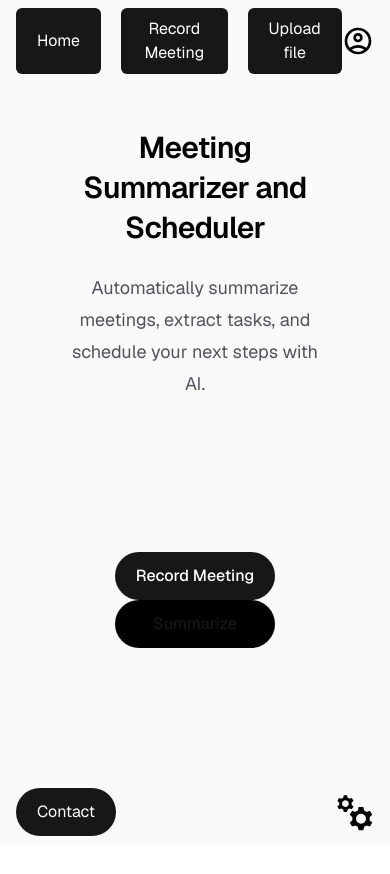
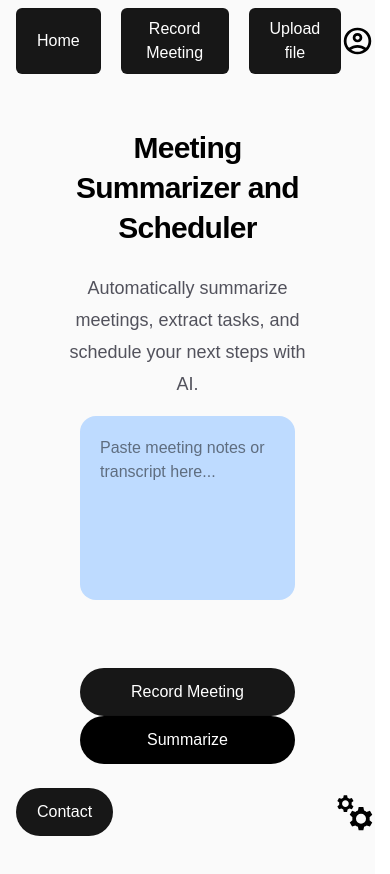
Before and after one commit to Esuyawkall/ai-meeting-summarizer, a Next.js app: page / in a window 390 px wide. Shown: the top 874 px of the page. Before the commit the page ends 844 px from the top, so only its background shows below. Built offline with nearby package versions, Linux system fonts and the light colour scheme.

Commit message:
Commit nine --- Linked backend and frontend for summarize button, Ran test cases on the summary

```diff
--- /dev/null
+++ b/app/components/summarizer.tsx
@@ -0,0 +1,133 @@
+"use client";
+
+import { useState } from "react";
+import { summarizeMeetingAPI, SummaryResult } from "@/lib/api";
+
+const Summarizer = () => {
+  const [meetingText, setMeetingText] = useState<string>("");
+  const [result, setResult] = useState<SummaryResult | null>(null);
+  const [loading, setLoading] = useState<boolean>(false);
+  const [error, setError] = useState<string | null>(null);
+
+  const isDisabled = loading || meetingText.trim() === "";
+
+  const handleSummarize = async (
+    e: React.FormEvent<HTMLFormElement>
+  ): Promise<void> => {
+    e.preventDefault();
+
+    if (!meetingText.trim()) {
+      setError("Please enter meeting notes first.");
+      return;
+    }
+
+    setLoading(true);
+    setError(null);
+    setResult(null);
+
+    try {
+      const data: SummaryResult = await summarizeMeetingAPI(meetingText);
+      setResult(data);
+    } catch (err: unknown) {
+      if (err instanceof Error) {
+        setError(err.message);
+      } else {
+        setError("Something went wrong. Please try again.");
+      }
+    } finally {
+      setLoading(false);
+    }
+  };
+
+  return (
+    <div className="w-full max-w-4xl mx-auto p-4 box-border ">
+      {/* FORM CONTAINER */}
+      <div className="w-full max-w-full">
+        <form onSubmit={handleSummarize}>
+          {/* INPUT */}
+          <div className="flex flex-col w-full">
+            <textarea
+              name="input_data"
+              id="input_data"
+              value={meetingText}
+              onChange={(e) => {
+                setMeetingText(e.target.value);
+                if (error) setError(null);
+              }}
+              placeholder="Paste meeting notes or transcript here..."
+              rows={6}
+              className="w-full box-border bg-blue-200 rounded-2xl p-5 text-black dark:bg-green-200 resize-none"
+            />
+          </div>
+
+          {/* ACTION BUTTONS */}
+          <div className="flex flex-col sm:flex-row sm:gap-5 md:gap-20 py-[8vh] text-base font-medium">
+            <button
+              type="button"
+              className="shrink-0 flex h-12 w-full sm:w-[180px] items-center justify-center gap-2 rounded-full bg-foreground px-5 text-background border border-black/8 transition-colors hover:text-white hover:bg-[#383838] dark:border-white/8 dark:hover:bg-[#ccc] dark:hover:text-black"
+            >
+              Record Meeting
+            </button>
+
+            <button
+              type="submit"
+              disabled={isDisabled}
+              className={`shrink-0 flex h-12 w-full sm:w-[158px] items-center justify-center rounded-full px-5 transition-colors ${
+                isDisabled
+                  ? "bg-black cursor-not-allowed text-white dark:bg-white dark:text-black"
+                  : "bg-blue-300 hover:bg-black/80 text-black dark:bg-green-300 dark:hover:bg-white/80"
+              }`}
+            >
+              {loading ? "Summarizing..." : "Summarize"}
+            </button>
+          </div>
+        </form>
+      </div>
+
+      {/* LOADING */}
+      {loading && (
+        <div className="mt-2 text-center text-gray-600">
+          Processing your meeting...
+        </div>
+      )}
+
+      {/* ERROR */}
+      {error && (
+        <p className="text-red-500 text-center mb-6">{error}</p>
+      )}
+
+      {/* RESULT CONTAINER */}
+      {result && (
+        <div className="w-full max-w-full space-y-6 mt-6 text-black dark:text-white ">
+          {/* SUMMARY */}
+          <div>
+            <h2 className="text-xl font-semibold mb-2">Meeting Summary</h2>
+            <p className="max-w-[30vw]">{result.summary}</p>
+          </div>
+
+          {/* ACTION ITEMS */}
+          <div>
+            <h2 className="text-xl font-semibold mb-2">Action Items</h2>
+            <ul className="list-disc pl-5 space-y-1">
+              {result.actionItems.map((item, index) => (
+                <li key={index} className="">{item}</li>
+              ))}
+            </ul>
+          </div>
+
+          {/* SCHEDULE */}
+          <div>
+            <h2 className="text-xl font-semibold mb-2">Schedule</h2>
+            <ul className="list-disc pl-5 space-y-1">
+              {result.schedule.map((item, index) => (
+                <li key={index} className="">{item}</li>
+              ))}
+            </ul>
+          </div>
+        </div>
+      )}
+    </div>
+  );
+};
+
+export default Summarizer;
--- a/app/layout.tsx
+++ b/app/layout.tsx
@@ -2,6 +2,8 @@
 import type { Metadata } from "next";
 import { Geist, Geist_Mono } from "next/font/google";
 import "./styles/globals.css";
+import RootBody from "./rootBody";
+
 
 
 const geistSans = Geist({
@@ -20,17 +22,13 @@ export const metadata: Metadata = {
 };
 
 export default function RootLayout({
-  children,
-}: Readonly<{
-  children: React.ReactNode;
-}>) {
+  children }: {
+    children: React.ReactNode }) {
   return (
     <html lang="en">
-      <body
-        className={`${geistSans.variable} ${geistMono.variable} antialiased`}
-      >
+      <RootBody>
         {children}
-      </body>
+      </RootBody>
     </html>
   );
 }
--- a/app/page.tsx
+++ b/app/page.tsx
@@ -2,36 +2,42 @@
 
 import Image from "next/image";
 
-import { useEffect, useState } from "react";
+import { useSyncExternalStore, useCallback } from "react";
+import Summarizer from "./components/summarizer";
 
 
 export default function Home() {
-  const [isDark, setIsDark] = useState(() => {
-    if (typeof window === "undefined") return false;
+  const sub = useCallback((callback: () => void) => {
+    window.addEventListener('storage', callback);
+    return () => window.removeEventListener('storage', callback);
+  }, []);
+
+  const getSnapshot = () => {
     return localStorage.getItem("darkMode") === "true";
-  });
+  };
 
-  useEffect(() => {
-    document.documentElement.classList.toggle("dark", isDark);
-    localStorage.setItem("darkMode", String(isDark));
-  }, [isDark]);
+  const getServerSnapshot = () => {
+    return false;
+  };
 
-    const toggleDarkMode = () => {
-      const newValue = !isDark;
-      setIsDark(newValue);
-      localStorage.setItem('darkMode', String(newValue));
-      if (newValue) {
-        document.documentElement.classList.add("dark");
+  const isDark = useSyncExternalStore(sub, getSnapshot, getServerSnapshot);
 
-      }
-      else {
-        document.documentElement.classList.remove("dark");
-      }
-      console.log("done")
-    }
+  if (typeof window !== 'undefined') {
+    requestAnimationFrame(() => {
+      document.documentElement.classList.toggle("dark", isDark);
+    });
+  }
+
+  const toggleDarkMode = () => {
+    const newValue = !isDark;
+    localStorage.setItem("darkMode", String(newValue));
+    document.documentElement.classList.toggle("dark", newValue);
+    window.dispatchEvent(new Event('storage'));
+    console.log("done");
+  };
 
     return(
-    <div className="flex w-full min-h-screen items-center justify-center bg-zinc-50 font-sans dark:bg-black">
+    <div suppressHydrationWarning className="flex w-full min-h-screen items-center justify-center bg-zinc-50 font-sans dark:bg-black">
       <main className=" min-h-screen w-50vw flex flex-col items-center justify-between mx-auto py-32 px-16 sm:items-start">
         <menu className="w-full fixed top-2 left-0 right-0 px-4 flex justify-between items-center md:px-20 md:top-5">
           <div className="flex space-x-5 left-0">
@@ -65,25 +71,7 @@ export default function Home() {
             Automatically summarize meetings, extract tasks, and schedule your next steps with AI.
           </p>
         </div>
-        <div className="flex flex-col md:gap-20 text-base font-medium sm:flex-row sm:gap-5 py-[8vh] mx-auto">
-          <a
-            className="flex h-12 w-full items-center justify-center gap-2 rounded-full bg-foreground px-5 text-background border border-black/8 transition-colors hover:text-white hover:bg-[#383838] dark:border-white/8 dark:hover:bg-[#ccc] dark:hover:text-black md:w-[180px]"
-            href="!"
-            target="_blank"
-            rel="noopener noreferrer"
-          >
-            Record Meeting
-          </a>
-          <a
-            className="flex h-12 w-full items-center justify-center rounded-full bg-black border border-solid border-black/8 px-5 transition-colors hover:bg-black/4 hover:text-black hover:border-black/8
-            dark:hover:bg-[#1a1a1a] md:w-[158px] dark:bg-white dark:hover:text-white"
-            href="!"
-            target="_blank"
-            rel="noopener noreferrer"
-          >
-            Summarize
-          </a>
-        </div>
+        <Summarizer/>
         <footer className="w-full fixed bottom-2 left-0 right-0 px-4 flex justify-between items-center md:px-20 md:bottom-5">
           <a href="https://github.com/esuyawkall" className="flex h-12 items-center justify-center rounded-full border border-solid bg-foreground text-background
           border-black/8 px-5 transition-colors hover:text-white hover:bg-[#383838] dark:border-white/8 dark:hover:bg-[#ccc] dark:hover:text-black md:w-[158px]">
--- /dev/null
+++ b/app/rootBody.tsx
@@ -0,0 +1,17 @@
+"use client";
+
+import React from "react";
+import { geistSans, geistMono } from "@/lib/fonts";
+
+const RootBody = ({ children }: { children: React.ReactNode }) => {
+  return (
+    <body
+      suppressHydrationWarning
+      className={`${geistSans.variable} ${geistMono.variable} antialiased`}
+    >
+      {children}
+    </body>
+  );
+};
+
+export default RootBody;
--- a/app/styles/globals.css
+++ b/app/styles/globals.css
@@ -39,3 +39,6 @@ button:hover{
 html.dark .invert-with-dark {
   @apply invert;
 }
+html {
+  scrollbar-gutter: stable;
+}
--- /dev/null
+++ b/lib/api.ts
@@ -0,0 +1,34 @@
+"use client"; // if you’re using App Router and this is imported in a client component
+
+export type SummaryResult = {
+  summary: string;
+  actionItems: string[];
+  schedule: string[];
+};
+
+export const summarizeMeetingAPI = async (
+  text: string
+): Promise<SummaryResult> => {
+  if (!text.trim()) {
+    throw new Error("Meeting text is required");
+  }
+
+  const response = await fetch(
+    `${process.env.NEXT_PUBLIC_API_URL}/api/summarize`,
+    {
+      method: "POST",
+      headers: {
+        "Content-Type": "application/json",
+      },
+      body: JSON.stringify({ text }),
+    }
+  );
+
+  if (!response.ok) {
+    const errData = await response.json().catch(() => ({}));
+    throw new Error(errData?.error || "Failed to summarize meeting");
+  }
+
+  const data: SummaryResult = await response.json();
+  return data;
+};
--- /dev/null
+++ b/lib/fonts.ts
@@ -0,0 +1,11 @@
+import { Inter, JetBrains_Mono } from "next/font/google";
+
+export const geistSans = Inter({
+  subsets: ["latin"],
+  variable: "--geist-sans",
+});
+
+export const geistMono = JetBrains_Mono({
+  subsets: ["latin"],
+  variable: "--geist-mono",
+});
```
Also changed, not shown: 1 other file (tests, documents, lock files or other folders).
